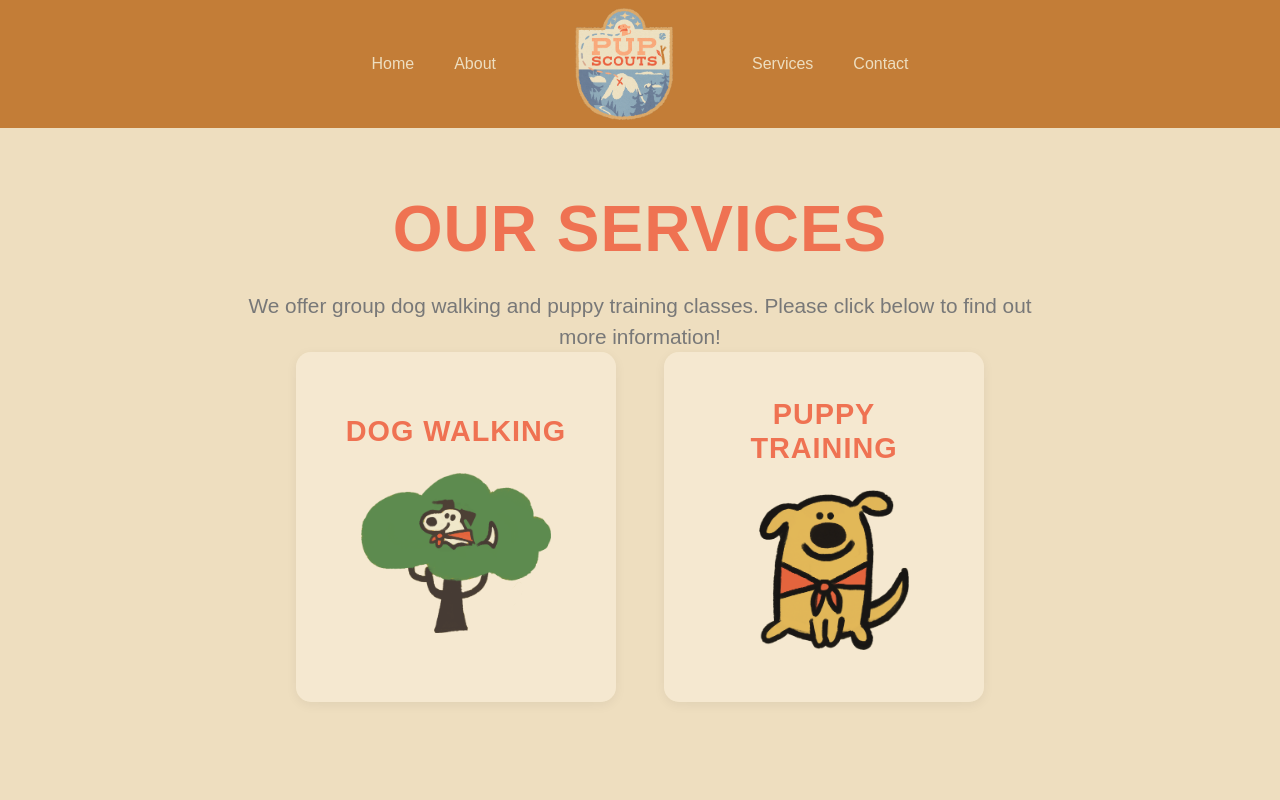
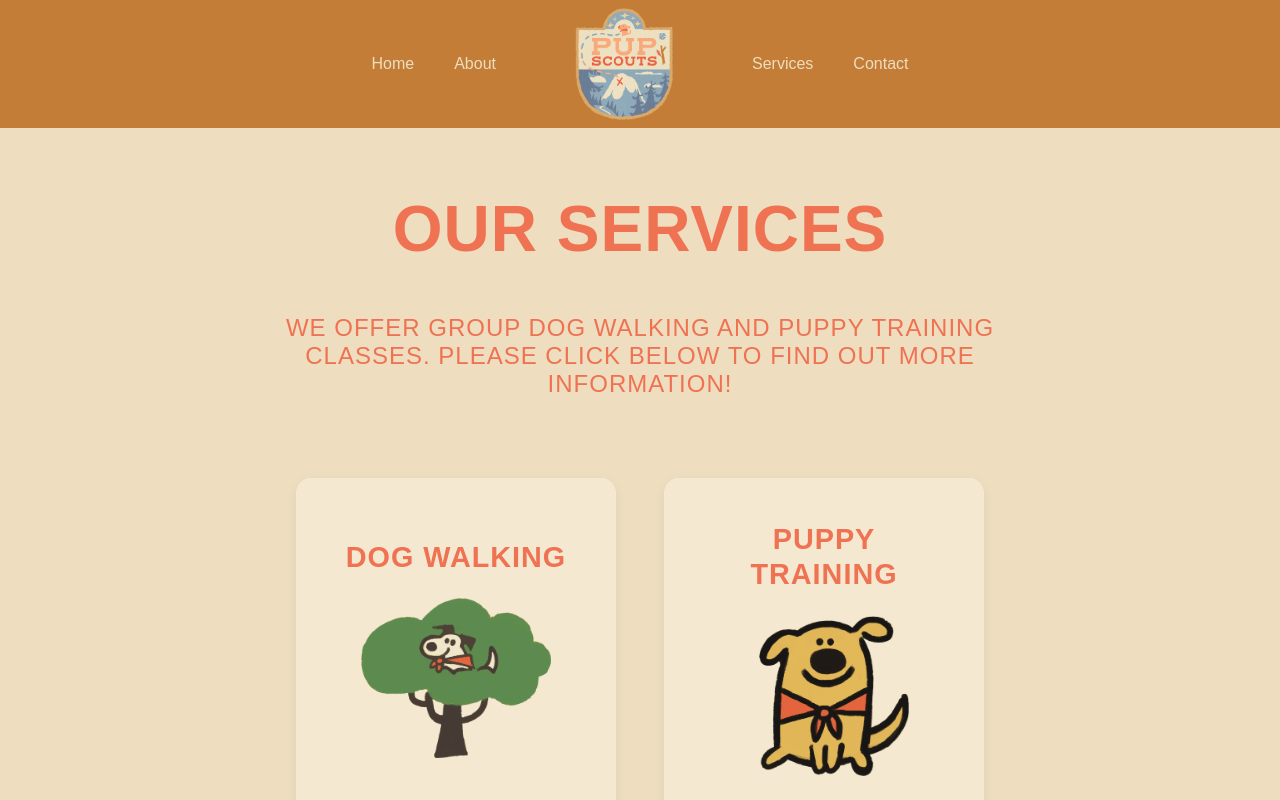
Before and after one commit to marinapapap/pup-scouts-website, a Next.js app: page /services in a window 1280 px wide. Shown: the top 800 px of the page. Built offline with nearby package versions, Linux system fonts and the light colour scheme; a web font is replaced by a local one.

Commit message:
Improve mobile navigation style and other small style adjustments

```diff
--- a/src/app/contact/Contact.module.css
+++ b/src/app/contact/Contact.module.css
@@ -3,7 +3,7 @@
   flex-direction: column;
   max-width: 1000px;
   text-align: center;
-  margin: 12rem 1rem 0;
+  margin: 12rem 2rem 0;
 }
 
 .content p:last-child {
--- a/src/app/contact/page.tsx
+++ b/src/app/contact/page.tsx
@@ -22,11 +22,11 @@ const Contact: React.FC = () => {
             <p>
               <span>Follow us on Facebook and Instagram</span> - we love
               uploading photos and videos of your pups on their adventures so
-              you can see the fun they're having!
+              you can see the fun they&apos;re having!
             </p>
             <p>
-              <span>Please do not hesitate to call or email us.</span> We're
-              here to help with any questions about our services.
+              <span>Please do not hesitate to call or email us.</span>{" "}
+              We&apos;re here to help with any questions about our services.
             </p>
           </div>
         </div>
--- a/src/app/globals.css
+++ b/src/app/globals.css
@@ -77,7 +77,7 @@ h2 {
 
 h3 {
   font-family: "cubano", sans-serif;
-  font-size: 1.5rem;
+  font-size: 1.2rem;
   color: hsl(12, 83%, 63%);
   font-weight: normal;
   text-align: center;
@@ -129,7 +129,7 @@ p + p {
   }
 
   h3 {
-    font-size: 2rem;
+    font-size: 1.5rem;
   }
 
   h4 {
--- a/src/app/services/dog-walking/DogWalking.module.css
+++ b/src/app/services/dog-walking/DogWalking.module.css
@@ -3,7 +3,7 @@
   flex-direction: column;
   max-width: 1000px;
   text-align: center;
-  margin: 12rem 1rem 0;
+  margin: 12rem 2rem 0;
 }
 
 .content p:last-child {
--- a/src/app/services/page.tsx
+++ b/src/app/services/page.tsx
@@ -11,10 +11,10 @@ const Services: React.FC = () => {
       <div className={styles.content}>
         <h1>Our Services</h1>
         <div className={styles.description}>
-          <p>
+          <h3>
             We offer group dog walking and puppy training classes. Please click
             below to find out more information!
-          </p>
+          </h3>
         </div>
         <div className={styles.imageContainer}>
           <Link
--- a/src/app/services/services.module.css
+++ b/src/app/services/services.module.css
@@ -1,12 +1,11 @@
-/* Mobile-first base styles */
 .content {
   display: flex;
   flex-direction: column;
-  margin: 12rem auto;
-  padding: 0;
-  max-width: 100%;
+  margin: 12rem 1rem 4rem;
+  padding: 0 1rem;
+  max-width: 1000px;
   min-height: 70vh;
-  width: 100%;
+  text-align: center;
 }
 
 .description {
@@ -14,7 +13,7 @@
   flex-direction: column;
   align-items: center;
   justify-content: center;
-  margin: 0 auto;
+  margin: 0 auto 4rem;
   max-width: 800px;
 }
 
@@ -27,7 +26,7 @@
   display: flex;
   justify-content: center;
   align-items: center;
-  gap: 1rem;
+  gap: 1.5rem;
   flex-direction: column;
 }
 
@@ -105,8 +104,20 @@
 }
 
 @media (min-width: 768px) {
+  .content {
+    margin: 12rem auto 4rem;
+    padding: 0 2rem;
+  }
+
+  .description {
+    margin: 1.5rem auto 2rem;
+    padding: 0;
+  }
+
   .imageContainer {
     gap: 3rem;
+    margin: 3rem 0;
+    padding: 0;
   }
 
   .imageWrapper {
--- a/src/components/Header.tsx
+++ b/src/components/Header.tsx
@@ -13,13 +13,18 @@ const Header: React.FC = () => {
 
   useEffect(() => {
     const checkScreenSize = () => {
-      setIsMobile(window.innerWidth <= 768);
+      const newIsMobile = window.innerWidth <= 768;
+      setIsMobile(newIsMobile);
+      // Close mobile menu if switching to desktop
+      if (!newIsMobile && isOpen) {
+        setIsOpen(false);
+      }
     };
 
     checkScreenSize();
     window.addEventListener("resize", checkScreenSize);
     return () => window.removeEventListener("resize", checkScreenSize);
-  }, []);
+  }, [isOpen]);
 
   useEffect(() => {
     if (!isMobile) return;
--- a/src/components/MobileMenu.module.css
+++ b/src/components/MobileMenu.module.css
@@ -10,7 +10,7 @@
   justify-content: center;
   align-items: center;
   flex-direction: column;
-  gap: 1rem;
+  gap: 2rem;
   transition: opacity 0.3s ease-in-out;
   z-index: 20;
 }
@@ -25,6 +25,7 @@
 }
 
 .link {
+  font-family: "cubano", sans-serif;
   font-size: 2.5rem;
   transition: color 0.2s ease-in-out;
   text-align: center;
@@ -32,6 +33,21 @@
 
 .link:hover {
   color: gray;
+}
+
+.activeLink {
+  color: white;
+  pointer-events: none;
+  cursor: default;
+  opacity: 1;
+  background-color: rgba(255, 255, 255, 0.15);
+  border-radius: 8px;
+  padding: 0.5rem 1.5rem;
+  border: 2px solid rgba(255, 255, 255, 0.3);
+}
+
+.activeLink:hover {
+  color: white;
 }
 
 .servicesButton {
--- a/src/components/MobileMenu.tsx
+++ b/src/components/MobileMenu.tsx
@@ -1,6 +1,7 @@
 "use client";
 
 import { useState } from "react";
+import { usePathname } from "next/navigation";
 import Link from "next/link";
 import ServicesMenu from "./ServicesMenu";
 import styles from "./MobileMenu.module.css";
@@ -11,6 +12,12 @@ type Props = {
 
 const MobileMenu = ({ isOpen }: Props) => {
   const [isServicesOpen, setIsServicesOpen] = useState(false);
+  const pathname = usePathname();
+
+  const getLinkClassName = (href: string) => {
+    const isActive = pathname === href || (href === "/services" && pathname.startsWith("/services/"));
+    return isActive ? `${styles.link} ${styles.activeLink}` : styles.link;
+  };
 
   return (
     <div
@@ -18,10 +25,10 @@ const MobileMenu = ({ isOpen }: Props) => {
     >
       {!isServicesOpen && (
         <>
-          <Link href="/" className={styles.link}>
+          <Link href="/" className={getLinkClassName("/")} aria-disabled={pathname === "/"}>
             HOME
           </Link>
-          <Link href="/about" className={styles.link}>
+          <Link href="/about" className={getLinkClassName("/about")} aria-disabled={pathname === "/about"}>
             ABOUT
           </Link>
           {/* <button
@@ -31,10 +38,10 @@ const MobileMenu = ({ isOpen }: Props) => {
           >
             SERVICES <ChevronRight className={styles.chevron} />
           </button> */}
-          <Link href="/services" className={styles.link}>
+          <Link href="/services" className={getLinkClassName("/services")} aria-disabled={pathname === "/services" || pathname.startsWith("/services/")}>
             SERVICES
           </Link>
-          <Link href="/contact" className={styles.link}>
+          <Link href="/contact" className={getLinkClassName("/contact")} aria-disabled={pathname === "/contact"}>
             CONTACT
           </Link>
         </>
```
